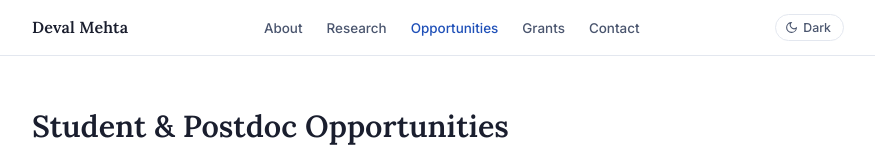
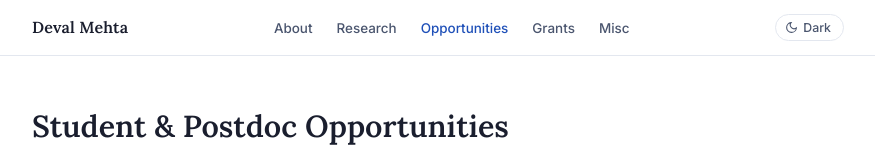
Before and after one commit to deval-mehta/deval-mehta.github.io, a plain HTML site: page opportunities.html in a window 1280 px wide. Shown: the top 160 px of the page, without its empty margins (202-1077 px from the left). Drawn offline with Linux system fonts and the light colour scheme.

Commit message:
Update opportunities.html

```diff
--- a/opportunities.html
+++ b/opportunities.html
@@ -14,14 +14,14 @@
       <li><a href="research.html">Research</a></li>
       <li><a href="opportunities.html" class="active">Opportunities</a></li>
       <li><a href="grants.html">Grants</a></li>
-      <li><a href="contact.html">Contact</a></li>
+      <li><a href="misc.html">Misc</a></li>
 </ul><div class="nav-right"><button class="theme-btn" id="theme-btn" onclick="toggleTheme()" aria-label="Toggle theme"><svg viewBox="0 0 24 24" fill="none" stroke="currentColor" stroke-width="2"><path d="M21 12.79A9 9 0 1 1 11.21 3 7 7 0 0 0 21 12.79z"/></svg><span>Dark</span></button><button class="nav-toggle" id="nav-btn" aria-label="Menu"><svg width="20" height="20" viewBox="0 0 24 24" fill="none" stroke="currentColor" stroke-width="2"><line x1="3" y1="6" x2="21" y2="6"/><line x1="3" y1="12" x2="21" y2="12"/><line x1="3" y1="18" x2="21" y2="18"/></svg></button></div></div></nav>
 <div class="nav-drawer" id="nav-drawer">
   <a href="index.html">About</a>
   <a href="research.html">Research</a>
   <a href="opportunities.html" class="active">Opportunities</a>
   <a href="grants.html">Grants</a>
-  <a href="contact.html">Contact</a>
+  <a href="misc.html">Misc</a>
 </div>
 <main><div class="page">
 <div class="page-hdr">
```
